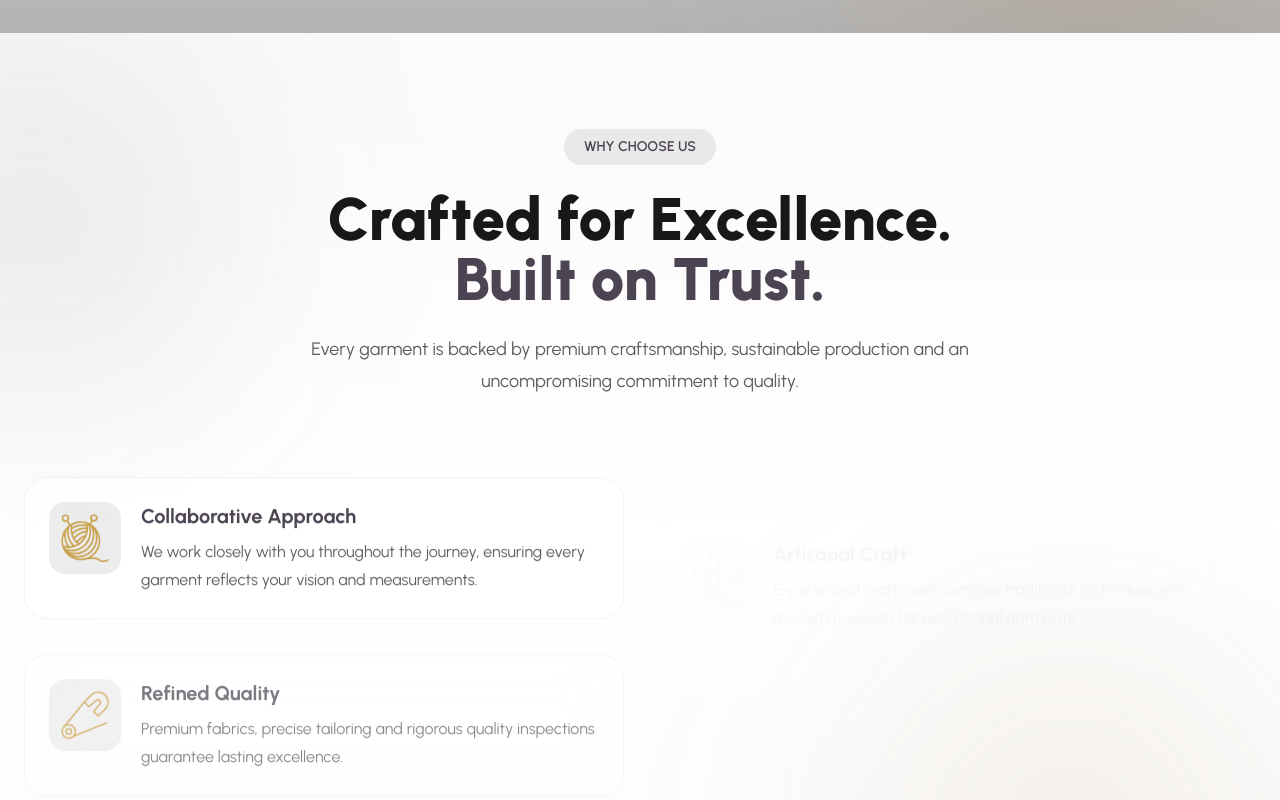
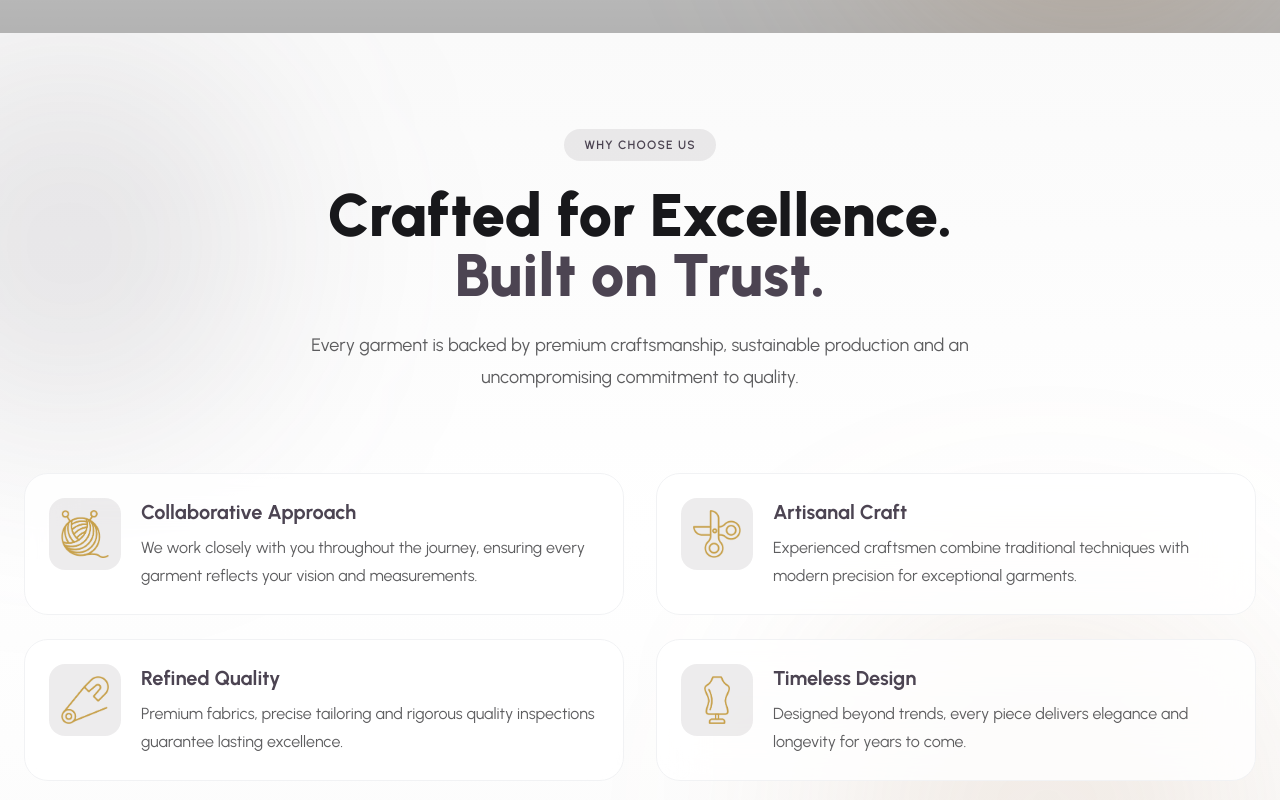
Before and after one commit to abd-005/Garments-Order-Production-Tracker-System-Frontend, a React (Vite) app: page / in a window 1280 px wide. Shown: the part 1280-2080 px from the top of the page. Built offline with nearby package versions, Linux system fonts and the light colour scheme; no server answers.

Commit message:
feat: enhance Choose section with new animations and add Feature component

```diff
--- a/src/pages/Home/Choose/Choose.jsx
+++ b/src/pages/Home/Choose/Choose.jsx
@@ -1,7 +1,9 @@
-import React, { useRef } from 'react'
-import { gsap } from 'gsap'
-import { ScrollTrigger } from 'gsap/ScrollTrigger'
-import { useGSAP } from '@gsap/react'
+import React, { useRef } from "react";
+import { gsap } from "gsap";
+import { ScrollTrigger } from "gsap/ScrollTrigger";
+import { useGSAP } from "@gsap/react";
+
+import Feature from "./Feature";
 
 import svg1 from "../../../assets/svg/01.png";
 import svg2 from "../../../assets/svg/02.png";
@@ -9,6 +11,7 @@ import svg3 from "../../../assets/svg/03.png";
 import svg4 from "../../../assets/svg/04.png";
 import svg5 from "../../../assets/svg/05.png";
 import svg6 from "../../../assets/svg/06.png";
+import LoadingSpinner from "../../../components/Shared/LoadingSpinner";
 
 gsap.registerPlugin(useGSAP, ScrollTrigger);
 
@@ -54,164 +57,123 @@ const rightItems = [
   },
 ];
 
-const Feature = ({ item }) => (
-  <div
-    className="
-      choose-item
-      group
-      flex
-      gap-5
-      rounded-3xl
-      border
-      border-base-300
-      bg-base-100/70
-      backdrop-blur-xl
-      p-6
-      transition-all
-      duration-500
-      hover:-translate-y-2
-      hover:shadow-2xl
-      hover:border-primary/40
-    "
-  >
-    <div
-      className="
-        flex
-        h-18
-        w-18
-        shrink-0
-        items-center
-        justify-center
-        rounded-2xl
-        bg-primary/10
-        transition-transform
-        duration-500
-        group-hover:rotate-6
-        group-hover:scale-110
-      "
-    >
-      <img
-        src={item.image}
-        alt={item.title}
-        className="h-12 w-12 object-contain"
-      />
-    </div>
-
-    <div>
-      <h3 className="text-xl font-bold text-primary">
-        {item.title}
-      </h3>
-
-      <p className="mt-2 leading-7 text-base-content/70">
-        {item.description}
-      </p>
-    </div>
-  </div>
-);
-
 const Choose = () => {
   const container = useRef(null);
 
   useGSAP(() => {
 
-    // Header
-    gsap.from(".choose-heading", {
-        scrollTrigger: {
-            trigger: ".choose-heading",
-            start: "top 80%",
-        },
-        y: 60,
-        opacity: 0,
-        duration: 1,
-        ease: "power3.out"
-    })
+  // Background blobs
 
-    // Left card
-    gsap.from(".left-card", {
-        scrollTrigger: {
-            trigger: ".left-card",
-            start: "top 80%"
-        },
-        x: -100,
-        opacity: 0,
-        duration: 1,
-        ease: "power3.out"
-    })
+  gsap.to(".blob-left", {
+    x: 35,
+    y: 18,
+    duration: 8,
+    repeat: -1,
+    yoyo: true,
+    ease: "sine.inOut"
+  });
 
-    // Right card
-    gsap.from(".right-card", {
-        scrollTrigger: {
-            trigger: ".right-card",
-            start: "top 80%"
-        },
-        x: 100,
-        opacity: 0,
-        duration: 1,
-        ease: "power3.out"
-    })
+  gsap.to(".blob-right", {
+    x: -30,
+    y: -20,
+    duration: 10,
+    repeat: -1,
+    yoyo: true,
+    ease: "sine.inOut"
+  });
 
-    // Every feature item
-    gsap.from(".choose-item", {
-        scrollTrigger: {
-            trigger: ".cards-wrapper",
-            start: "top 75%"
-        },
-        y: 40,
-        opacity: 0,
-        stagger: 0.12,
-        duration: .8,
-        ease: "power2.out"
-    })
+  // Main reveal timeline
 
-    // Icons
-    gsap.from(".choose-icon", {
-        scrollTrigger: {
-            trigger: ".cards-wrapper",
-            start: "top 75%"
-        },
-        scale: .5,
-        rotate: -30,
-        opacity: 0,
-        stagger: .1,
-        duration: .6,
-        ease: "back.out(1.8)"
-    })
+  const tl = gsap.timeline({
+    scrollTrigger: {
+      trigger: container.current,
+      start: "top 75%",
+      end: "bottom top",
+      toggleActions: "play none none none",
+    }
+  });
 
-    // Floating animation
-    gsap.to(".choose-card", {
-        y: -8,
-        duration: 3,
-        repeat: -1,
-        yoyo: true,
-        ease: "sine.inOut",
-        stagger: .25
-    })
+  tl.fromTo(".choose-badge",
+    {y: 25,
+    opacity: 0},
+    {y: 0,
+    opacity: 1,
+    duration: 0.5
+  })
+
+  .fromTo(".choose-title", {
+    y: 50,
+    opacity: 0,},
+    {y: 0,
+    opacity: 1,
+    duration: 0.8,
+    ease: "power3.out"
+  }, "-=0.3")
+
+  .fromTo(".choose-desc", {
+    y: 25,
+    opacity: 0,},
+    {y: 0,
+    opacity: 1,
+    duration: 0.6
+  }, "-=0.45")
+
+  .fromTo(".choose-column-left", {
+    x: -80,
+    opacity: 0,},
+    {x: 0,
+    opacity: 1,
+    duration: 0.9,
+    ease: "power3.out"
+  }, "-=0.2")
+
+  .fromTo(".choose-column-right", {
+    x: 80,
+    opacity: 0,},
+    {x: 0,
+    opacity: 1,
+    duration: 0.9,
+    ease: "power3.out"
+  }, "<")
+
+  .fromTo(".choose-item",
+  { y: 35, opacity: 0 },
+  { y: 0, opacity: 1, stagger: 0.12, duration: 0.55, ease: "power2.out" }
+)
+
+  .fromTo(".choose-icon", {
+    scale: 0.6,
+    rotate: -20,},
+    {
+    scale: 1,
+    delay: .5,
+    rotate: 0,
+    stagger: 0.08,
+    duration: 0.45,
+    ease: "back.out(2)"
+  }, "<");
 
 }, {
-    scope: container
-})
+  scope: container,
+});
 
   return (
     <section
       ref={container}
       className="relative overflow-hidden py-24"
     >
-      {/* Background */}
-
       <div className="absolute inset-0 bg-gradient-to-b from-base-200 via-base-100 to-base-200" />
 
-      <div className="absolute -left-40 top-0 h-96 w-96 rounded-full bg-primary/10 blur-[120px]" />
+      <div className="blob-left absolute -left-40 top-0 h-96 w-96 rounded-full bg-primary/15 blur-[120px]" />
 
-      <div className="absolute right-0 bottom-0 h-[420px] w-[420px] rounded-full bg-accent/10 blur-[120px]" />
+      <div className="blob-right absolute bottom-0 right-0 h-[420px] w-[420px] rounded-full bg-accent/15 blur-[120px]" />
 
       <div className="relative mx-auto max-w-7xl px-6">
 
-        {/* Header */}
+        <div className="choose-heading mx-auto mb-20 max-w-3xl text-center">
 
-        <div className="mx-auto mb-20 max-w-3xl text-center">
-
-          <div className="choose-badge inline-flex rounded-full bg-primary/10 px-5 py-2 text-sm font-semibold text-primary">
-            WHY CHOOSE US
+          <div className="choose-badge inline-flex rounded-full bg-primary/10 px-5 py-2 text-xs font-semibold tracking-widest text-primary uppercase">
+            Why Choose Us
           </div>
 
           <h2 className="choose-title mt-6 text-4xl font-black lg:text-6xl text-base-content">
@@ -222,14 +184,14 @@ const Choose = () => {
           </h2>
 
           <p className="choose-desc mt-6 text-lg leading-8 text-base-content/70">
-            Every garment is backed by premium craftsmanship, sustainable
-            production and an uncompromising commitment to quality.
+            Every garment is backed by premium craftsmanship,
+            sustainable production and an uncompromising commitment
+            to quality.
           </p>
+
         </div>
 
-        {/* Grid */}
-
-        <div className="grid gap-8 lg:grid-cols-2">
+        <div className="cards-wrapper grid gap-8 lg:grid-cols-2">
 
           <div className="choose-column-left space-y-6">
             {leftItems.map((item) => (
@@ -250,6 +212,7 @@ const Choose = () => {
           </div>
 
         </div>
+
       </div>
     </section>
   );
--- /dev/null
+++ b/src/pages/Home/Choose/Feature.jsx
@@ -0,0 +1,55 @@
+const Feature = ({ item }) => (
+  <div className="
+    choose-item
+    group
+    flex
+    gap-5
+    rounded-3xl
+    border
+    border-base-300
+    bg-base-100/80
+    backdrop-blur-xl
+    p-6
+    transition-all
+    duration-500
+    hover:-translate-y-1.5
+    hover:shadow-2xl
+    hover:border-primary/30
+    hover:shadow-primary/5
+  ">
+    <div className="
+      choose-icon
+      flex
+      h-18
+      w-18
+      shrink-0
+      items-center
+      justify-center
+      rounded-2xl
+      bg-primary/10
+      transition-all
+      duration-500
+      group-hover:rotate-6
+      group-hover:scale-110
+      group-hover:bg-primary/15
+    ">
+      <img
+        src={item.image}
+        alt={item.title}
+        className="h-12 w-12 object-contain"
+      />
+    </div>
+
+    <div className="flex-1">
+      <h3 className="text-xl font-bold text-primary">
+        {item.title}
+      </h3>
+
+      <p className="mt-2 leading-7 text-base-content/70">
+        {item.description}
+      </p>
+    </div>
+  </div>
+);
+
+export default Feature;
```
